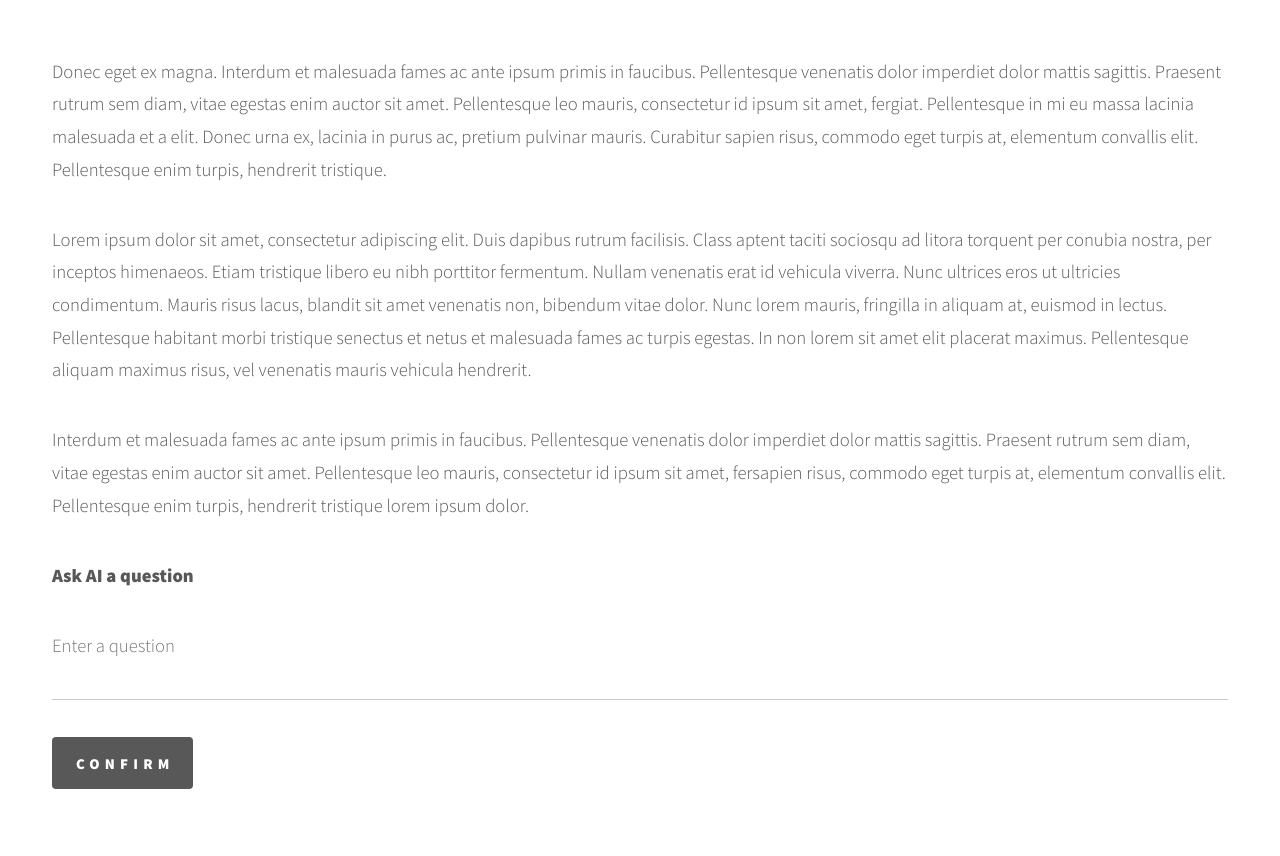
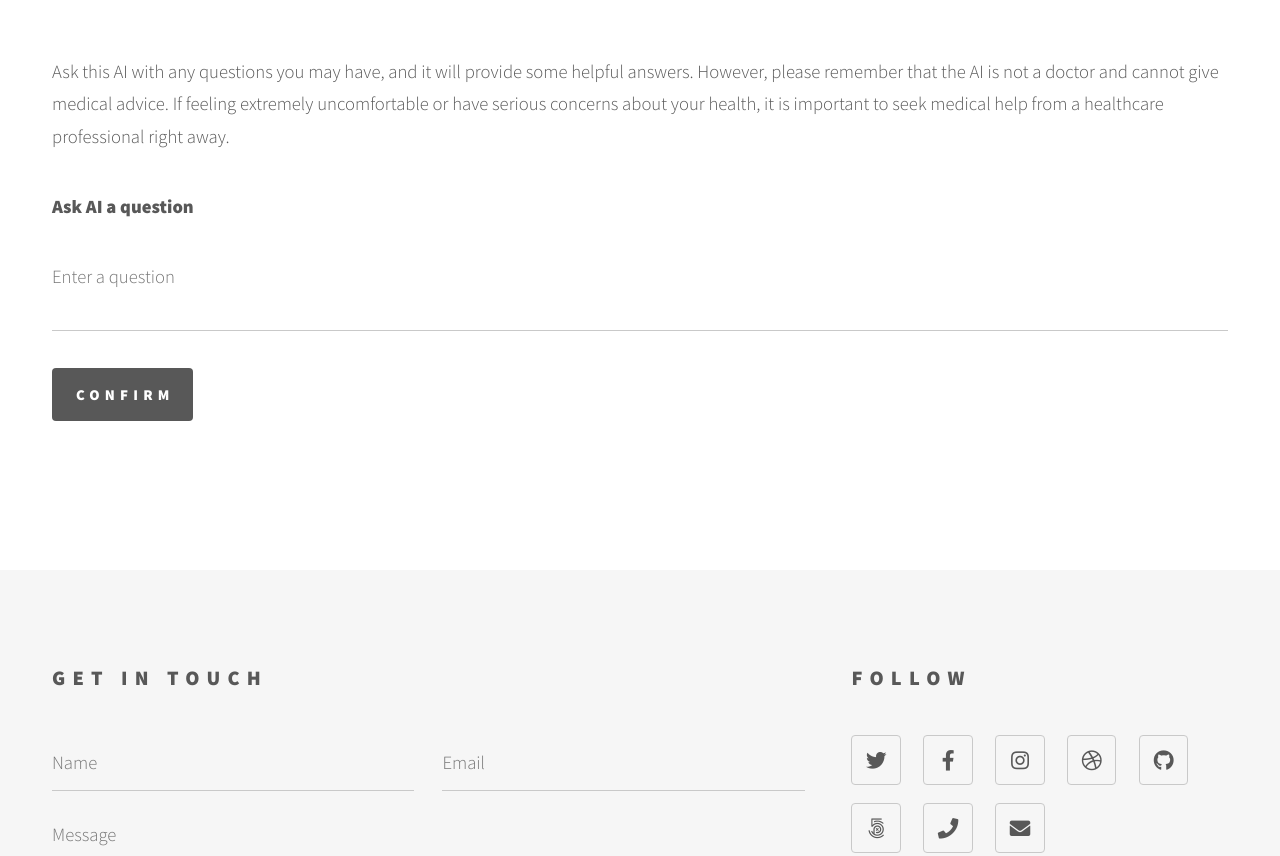
Before and after one commit to leezhiwei/scdb_cnad_assignment2, a plain HTML site: page static-site/static/aiqna.html in a window 1280 px wide. Shown: the part 1050-1906 px from the top of the page. Drawn offline with Linux system fonts and the light colour scheme.

Commit message:
Updated AI QnA static

```diff
--- a/static-site/static/aiqna.html
+++ b/static-site/static/aiqna.html
@@ -52,9 +52,7 @@
 						<div class="inner">
 							<h1>AI Questions & Answers</h1>
 							<span class="image main"><img src="images/pic13.jpg" alt="" /></span>
-							<p>Donec eget ex magna. Interdum et malesuada fames ac ante ipsum primis in faucibus. Pellentesque venenatis dolor imperdiet dolor mattis sagittis. Praesent rutrum sem diam, vitae egestas enim auctor sit amet. Pellentesque leo mauris, consectetur id ipsum sit amet, fergiat. Pellentesque in mi eu massa lacinia malesuada et a elit. Donec urna ex, lacinia in purus ac, pretium pulvinar mauris. Curabitur sapien risus, commodo eget turpis at, elementum convallis elit. Pellentesque enim turpis, hendrerit tristique.</p>
-							<p>Lorem ipsum dolor sit amet, consectetur adipiscing elit. Duis dapibus rutrum facilisis. Class aptent taciti sociosqu ad litora torquent per conubia nostra, per inceptos himenaeos. Etiam tristique libero eu nibh porttitor fermentum. Nullam venenatis erat id vehicula viverra. Nunc ultrices eros ut ultricies condimentum. Mauris risus lacus, blandit sit amet venenatis non, bibendum vitae dolor. Nunc lorem mauris, fringilla in aliquam at, euismod in lectus. Pellentesque habitant morbi tristique senectus et netus et malesuada fames ac turpis egestas. In non lorem sit amet elit placerat maximus. Pellentesque aliquam maximus risus, vel venenatis mauris vehicula hendrerit.</p>
-							<p>Interdum et malesuada fames ac ante ipsum primis in faucibus. Pellentesque venenatis dolor imperdiet dolor mattis sagittis. Praesent rutrum sem diam, vitae egestas enim auctor sit amet. Pellentesque leo mauris, consectetur id ipsum sit amet, fersapien risus, commodo eget turpis at, elementum convallis elit. Pellentesque enim turpis, hendrerit tristique lorem ipsum dolor.</p>
+							<p>Ask this AI with any questions you may have, and it will provide some helpful answers. However, please remember that the AI is not a doctor and cannot give medical advice. If feeling extremely uncomfortable or have serious concerns about your health, it is important to seek medical help from a healthcare professional right away.</p>
 							<section>
 								<b><p>Ask AI a question</p></b>
 								<form method="post" action="#">
```
